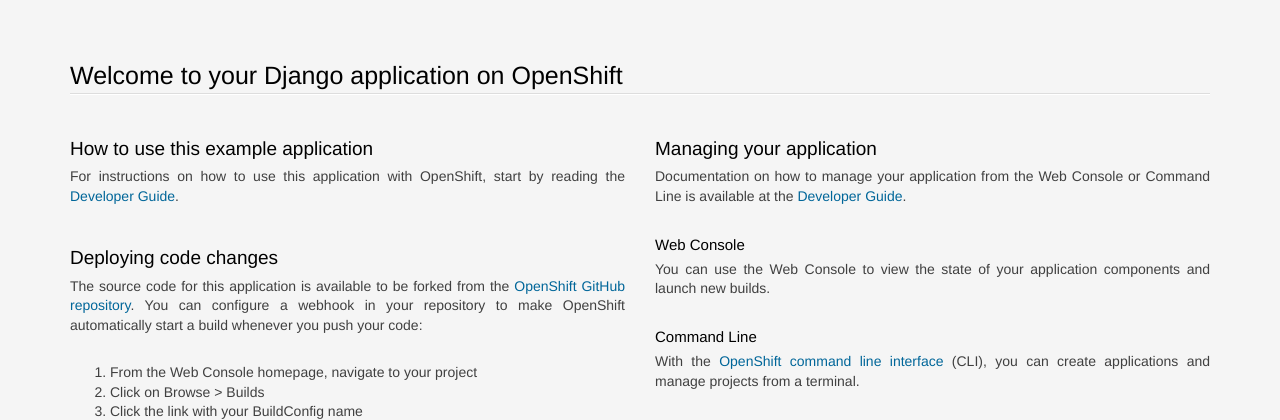
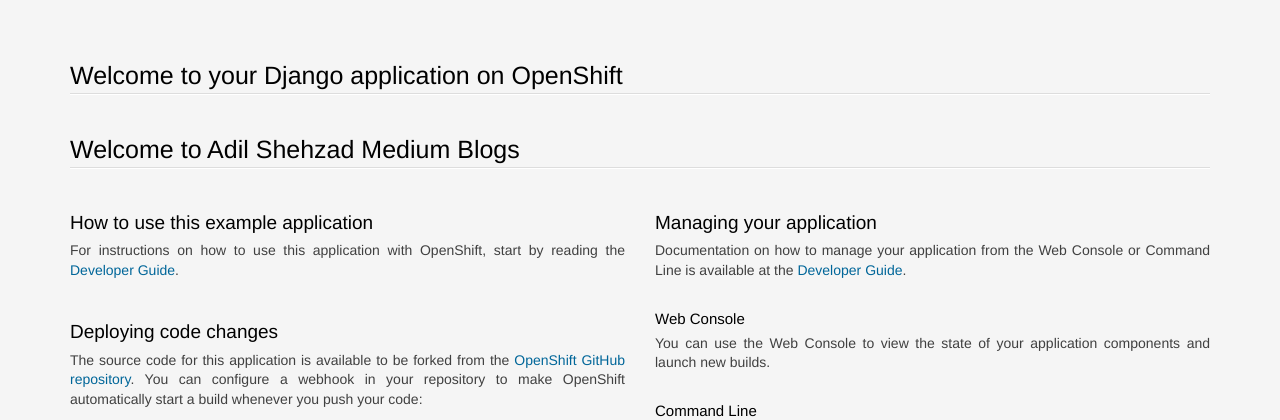
Before and after one commit to sclorg/django-ex, a Django app: page / in a window 1280 px wide. Shown: the top 420 px of the page. Run offline with Django 3.2, Linux system fonts and the light colour scheme; data comes from the database, SQL or seed files in the repository; some libraries are stand-ins or nearby versions.

Commit message:
Update index.html

```diff
--- a/welcome/templates/welcome/index.html
+++ b/welcome/templates/welcome/index.html
@@ -213,6 +213,7 @@ pre {
 <section class='container'>
           <hgroup>
             <h1>Welcome to your Django application on OpenShift</h1>
+            <h1>Welcome to Adil Shehzad Medium Blogs </h1>
           </hgroup>
 
 
```
